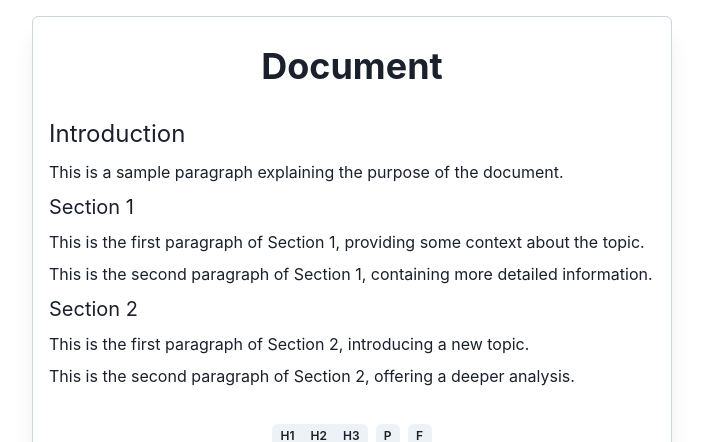
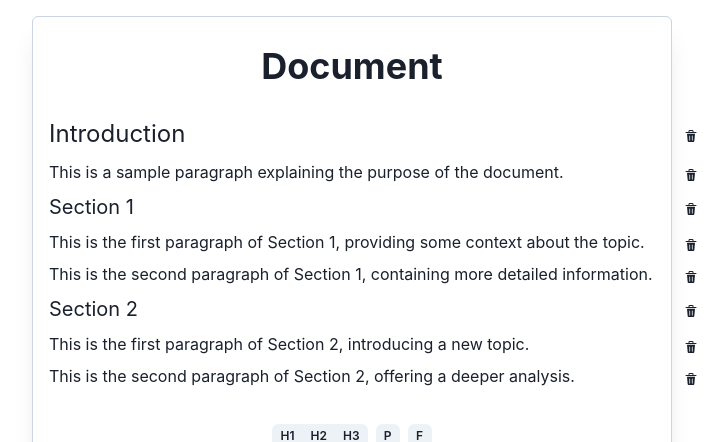
Before and after one commit to oakad96/block-muse, a Next.js app: page / in a window 1280 px wide. Shown: the top 442 px of the page, without its empty margins (288-1016 px from the left). Built offline with nearby package versions, Linux system fonts and the light colour scheme.

Commit message:
added delete button and delete function

```diff
--- a/components/blocks/Block.jsx
+++ b/components/blocks/Block.jsx
@@ -3,16 +3,16 @@ import { Header } from "./Header";
 import { Paragraph } from "./Paragraph";
 import { Formula } from "./Formula";
 
-export const Block = ({ type, content }) => {
+export const Block = ({ id, type, content, onChange }) => {
   switch (type) {
     case "H1":
     case "H2":
     case "H3":
-      return <Header level={type} content={content} />;
+      return <Header id={id} level={type} content={content} />;
     case "PARAGRAPH":
-      return <Paragraph content={content} />;
+      return <Paragraph id={id} onChange={onChange} content={content} />;
     case "FORMULA":
-      return <Formula result={content} />;
+      return <Formula id={id} result={content} />;
     default:
       return null;
   }
--- a/components/blocks/Formula.jsx
+++ b/components/blocks/Formula.jsx
@@ -2,9 +2,9 @@
 import React from "react";
 import { Box, Input, Text } from "@chakra-ui/react";
 
-export const Formula = ({ formula, result }) => {
+export const Formula = ({ id, formula, result }) => {
   return (
-    <Box my={4}>
+    <Box id={id} my={4}>
       <Input
         placeholder="Enter formula"
         value={formula || ""}
--- a/components/blocks/Header.jsx
+++ b/components/blocks/Header.jsx
@@ -1,8 +1,19 @@
 // components/blocks/Header.js
-import React from "react";
-import { Editable, EditableInput, EditablePreview } from "@chakra-ui/react";
+import React, { useContext } from "react";
+import {
+  Editable,
+  EditableInput,
+  EditablePreview,
+  Flex,
+  Spacer,
+} from "@chakra-ui/react";
 
-export const Header = ({ level, content }) => {
+import BlocksContext from "@/context/BlocksContext";
+import { DeleteButton } from "..";
+
+export const Header = ({ id, level, content }) => {
+  const { updateBlockContent } = useContext(BlocksContext);
+
   const getFontSize = () => {
     switch (level) {
       case "H1":
@@ -16,14 +27,24 @@ export const Header = ({ level, content }) => {
     }
   };
 
+  const handleKeyDown = (e) => {
+    updateBlockContent(id, e.target.value);
+  };
+
   return (
+    <Flex alignItems={"center"}>
       <Editable
+        minW={"full"}
+        id={id}
         defaultValue={content}
         fontSize={getFontSize()}
-      aas={`h${level?.slice(-1)}`}
+        as={`h${level?.slice(-1)}`}
+        onKeyDown={handleKeyDown}
       >
         <EditablePreview />
         <EditableInput />
       </Editable>
+      <DeleteButton id={id} />
+    </Flex>
   );
 };
--- a/components/blocks/Paragraph.jsx
+++ b/components/blocks/Paragraph.jsx
@@ -1,10 +1,30 @@
-import React from "react";
-import { Editable, EditableInput, EditablePreview } from "@chakra-ui/react";
+import { DeleteButton } from "./../ui/DeleteButton";
+import React, { useContext } from "react";
+import {
+  Box,
+  Editable,
+  EditableInput,
+  EditablePreview,
+  Flex,
+  IconButton,
+  Spacer,
+} from "@chakra-ui/react";
+import BlocksContext from "../../context/BlocksContext";
+import { DeleteIcon } from "@chakra-ui/icons";
 
-export const Paragraph = ({ content, onChange }) => {
+export const Paragraph = ({ id, content, onChange }) => {
+  const { updateBlockContent, deleteBlock } = useContext(BlocksContext);
+
+  const handleKeyDown = (e) => {
+    updateBlockContent(id, e.target.value);
+  };
+
   return (
+    <Flex alignItems={"center"}>
       <Editable
-      onKeyDown={(e) => console.log(e.target.value)}
+        minW="full"
+        id={id}
+        onKeyDown={handleKeyDown}
         defaultValue={content}
         fontSize="md"
         as="p"
@@ -12,5 +32,9 @@ export const Paragraph = ({ content, onChange }) => {
         <EditablePreview />
         <EditableInput />
       </Editable>
+      <Box>
+        <DeleteButton id={id} />
+      </Box>
+    </Flex>
   );
 };
--- a/components/index.js
+++ b/components/index.js
@@ -6,9 +6,6 @@ import { Paragraph } from "./blocks/Paragraph";
 import { Toolbar } from "./ui/Toolbar";
 import { CancelButton } from "./ui/CancelButton";
 import { DeleteButton } from "./ui/DeleteButton";
-import { EditButton } from "./ui/EditButton";
-import { EditTextArea } from "./ui/EditTextArea";
-import { SaveButton } from "./ui/SaveButton";
 
 import { Sheet } from "./layout/Sheet";
 import { BlocksList } from "./layout/BlocksList";
@@ -21,9 +18,6 @@ export {
   Paragraph,
   Formula,
   DeleteButton,
-  EditButton,
-  SaveButton,
   CancelButton,
-  EditTextArea,
   Toolbar,
 };
--- a/components/layout/BlocksList.jsx
+++ b/components/layout/BlocksList.jsx
@@ -35,11 +35,12 @@ export const BlocksList = React.memo(() => {
       {blocks.map((block) => {
         return (
           <Block
+            id={block.id}
             key={block.id}
             type={block.type}
             content={block.content}
             onChange={(e) => {
-              console.log(e);
+              console.log(this);
             }}
           />
         );
--- a/components/ui/DeleteButton.jsx
+++ b/components/ui/DeleteButton.jsx
@@ -1,5 +1,27 @@
 import React from "react";
+import { IconButton } from "@chakra-ui/react";
+import { DeleteIcon } from "@chakra-ui/icons";
+import BlocksContext from "../../context/BlocksContext";
+import { useContext } from "react";
 
-export const DeleteButton = () => {
-  return <div>DeleteButton</div>;
-};
+export function DeleteButton({ id }) {
+  const { deleteBlock } = useContext(BlocksContext);
+
+  const handleDelete = () => {
+    deleteBlock(id);
+  };
+
+  return (
+    <IconButton
+      onClick={handleDelete}
+      variant="ghost"
+      size="xs"
+      icon={<DeleteIcon />}
+      sx={{
+        position: "relative",
+        top: "2px",
+        right: "-24px",
+      }}
+    />
+  );
+}
--- a/components/ui/EditButton.jsx
+++ /dev/null
@@ -1,5 +0,0 @@
-import React from "react";
-
-export const EditButton = () => {
-  return <div>EditButton</div>;
-};
--- a/components/ui/EditTextArea.jsx
+++ /dev/null
@@ -1,5 +0,0 @@
-import React from "react";
-
-export const EditTextArea = () => {
-  return <div>EditTextArea</div>;
-};
--- a/components/ui/SaveButton.jsx
+++ /dev/null
@@ -1,5 +0,0 @@
-import React from "react";
-
-export const SaveButton = () => {
-  return <div>SaveButton</div>;
-};
--- a/pages/_app.jsx
+++ b/pages/_app.jsx
@@ -2,6 +2,7 @@ import { ChakraProvider } from "@chakra-ui/react";
 import BlocksContext from "../context/BlocksContext";
 import React, { useState } from "react";
 import mockBlocks from "@/datasets/mockBlocks";
+import { setIdsToIndex } from "@/utils/helpers";
 
 export default function App({ Component, pageProps }) {
   const [blocks, setBlocks] = useState(mockBlocks);
@@ -19,11 +20,21 @@ export default function App({ Component, pageProps }) {
     });
   };
 
-  const updateBlocks = (changedBlock) => {
+  const deleteBlock = (id) => {
+    setBlocks((prevBlocks) => {
+      const newBlocks = prevBlocks.filter((block) => block.id !== id);
+      return setIdsToIndex(newBlocks);
+    });
+  };
+
+  const updateBlockContent = (id, updatedContent) => {
     setBlocks((prevBlocks) => {
       const newBlocks = prevBlocks.map((block) => {
-        if (block.id === changedBlock.id) {
-          return changedBlock;
+        if (block.id === id) {
+          return {
+            ...block,
+            content: updatedContent,
+          };
         }
         return block;
       });
@@ -39,7 +50,13 @@ export default function App({ Component, pageProps }) {
   return (
     <ChakraProvider>
       <BlocksContext.Provider
-        value={{ blocks, addBlock, resetBlocks, updateBlocks }}
+        value={{
+          blocks,
+          addBlock,
+          resetBlocks,
+          updateBlockContent,
+          deleteBlock,
+        }}
       >
         <Component {...pageProps} />
       </BlocksContext.Provider>
--- a/utils/helpers.js
+++ b/utils/helpers.js
@@ -0,0 +1,7 @@
+const setIdsToIndex = (arr) => {
+  return arr.map((item, index) => {
+    return { ...item, id: index };
+  });
+};
+
+export { setIdsToIndex };
```
Lines whose indentation alone changed are shown as unchanged.
